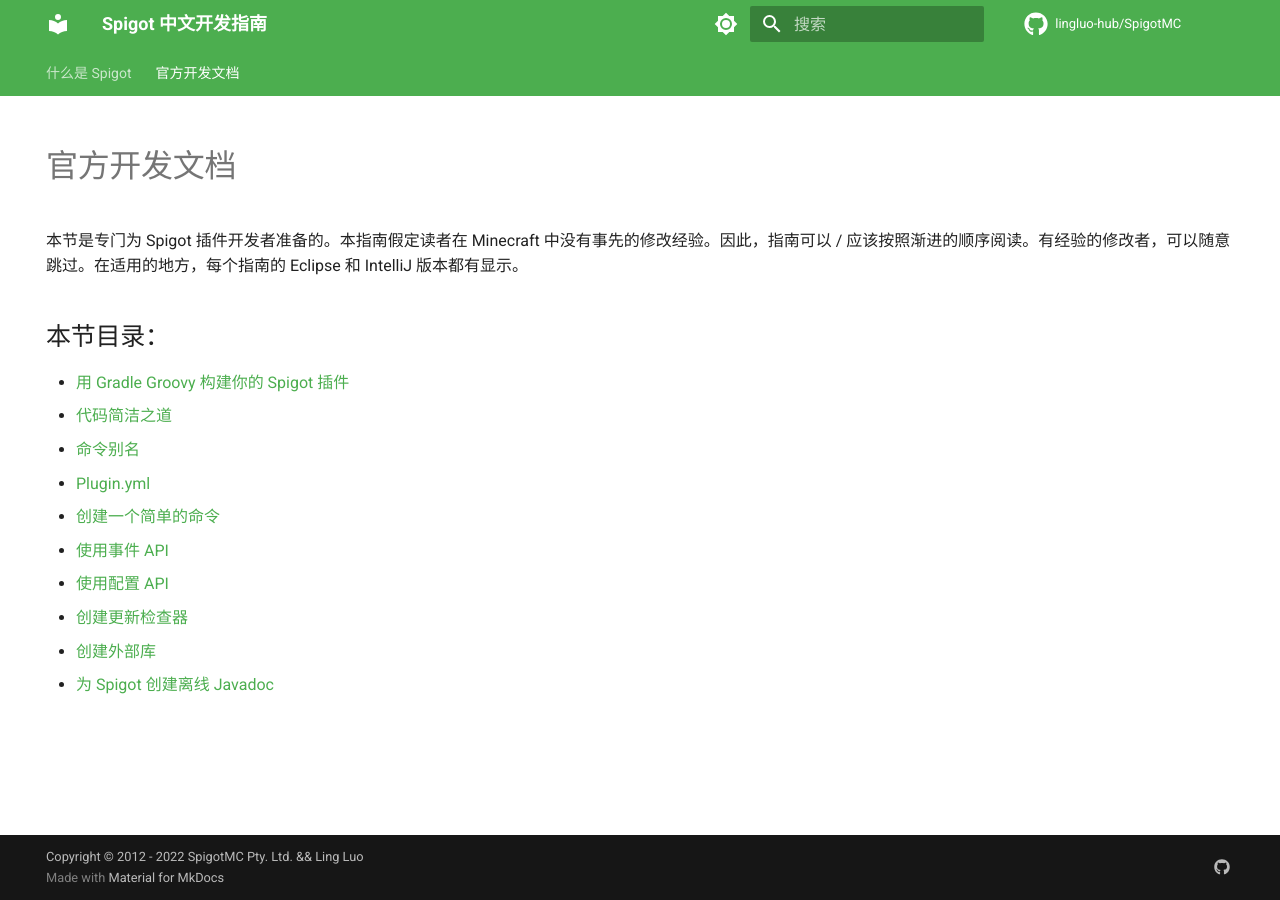
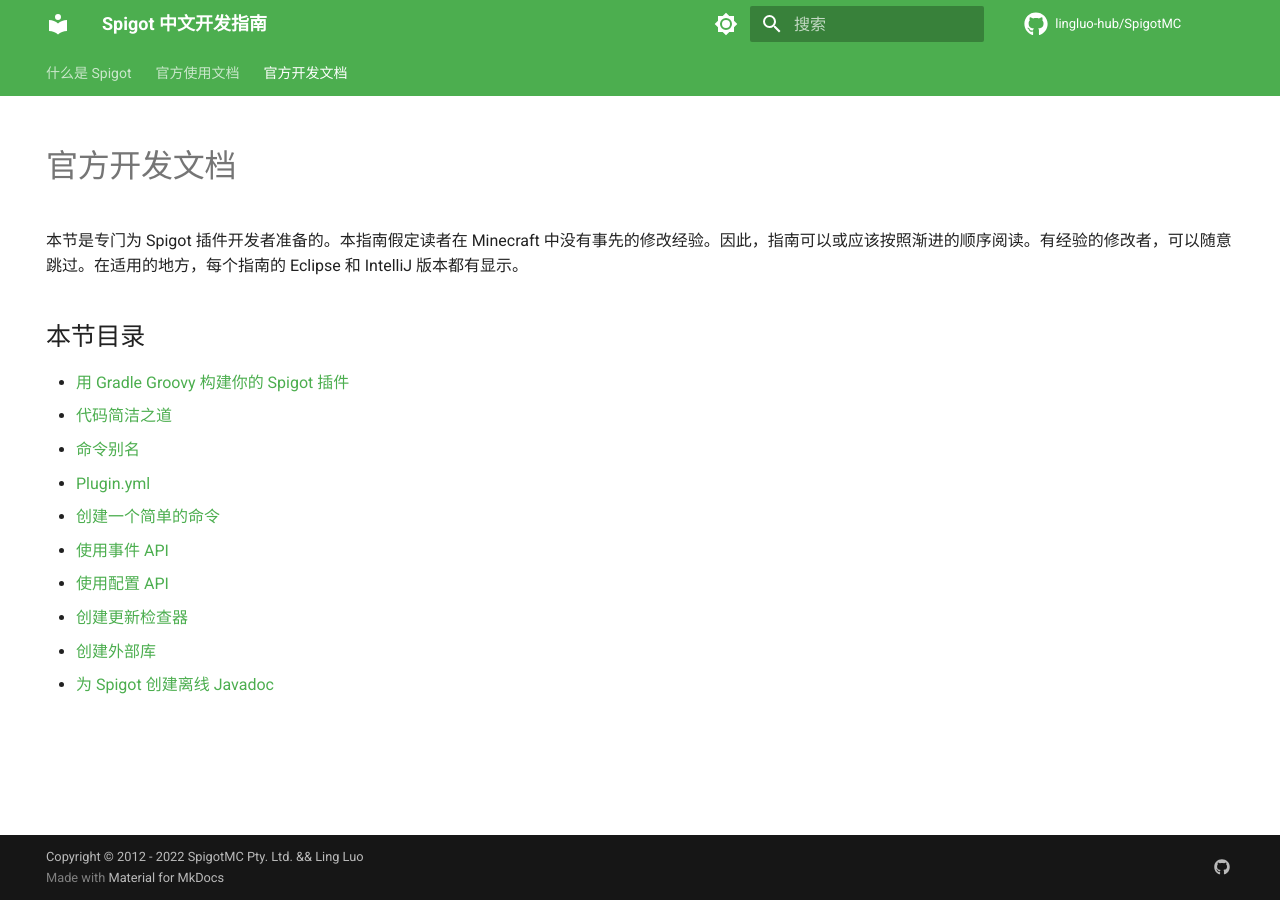
Before and after one commit to lingluo-hub/SpigotMC, an MkDocs documentation site: the page built from docs/official-plugin-development/index.md, in a window 1280 px wide. Built offline with MkDocs 1.6.1 and Material for MkDocs 9.7.7, drawn with Linux system fonts in a browser that asks for light colours; comment, search, counter and statistics services are not loaded.

Commit message:
开辟新章节: 官方使用文档

```diff
--- a/docs/official-plugin-development/index.md
+++ b/docs/official-plugin-development/index.md
@@ -6,9 +6,9 @@
 
 # 官方开发文档
 
-本节是专门为 Spigot 插件开发者准备的。本指南假定读者在 Minecraft 中没有事先的修改经验。因此，指南可以 / 应该按照渐进的顺序阅读。有经验的修改者，可以随意跳过。在适用的地方，每个指南的 Eclipse 和 IntelliJ 版本都有显示。
+本节是专门为 Spigot 插件开发者准备的。本指南假定读者在 Minecraft 中没有事先的修改经验。因此，指南可以或应该按照渐进的顺序阅读。有经验的修改者，可以随意跳过。在适用的地方，每个指南的 Eclipse 和 IntelliJ 版本都有显示。
 
-## 本节目录：
+## 本节目录
 
 - [用 Gradle Groovy 构建你的 Spigot 插件](spigot-gradle.md)
 - [代码简洁之道](clean-code.md)
--- a/mkdocs.yml
+++ b/mkdocs.yml
@@ -7,6 +7,8 @@
 nav:
   - 什么是 Spigot:
     - index.md
+  - 官方使用文档:
+    - official-plugin-using/index.md
   - 官方开发文档:
     - official-plugin-development/index.md
     - 用 Gradle Groovy 构建你的 Spigot 插件: official-plugin-development/spigot-gradle.md
@@ -50,10 +52,10 @@
   - admonition
   - pymdownx.details
   - attr_list
+  - md_in_html
   - pymdownx.emoji:
       emoji_index: !!python/name:materialx.emoji.twemoji
       emoji_generator: !!python/name:materialx.emoji.to_svg
-  - md_in_html
   - pymdownx.highlight:
       anchor_linenums: true
   - pymdownx.inlinehilite
```
Also changed, not shown: docs/index.md (+20 -0 lines), docs/official-plugin-using/index.md (added, +11 -0 lines).
